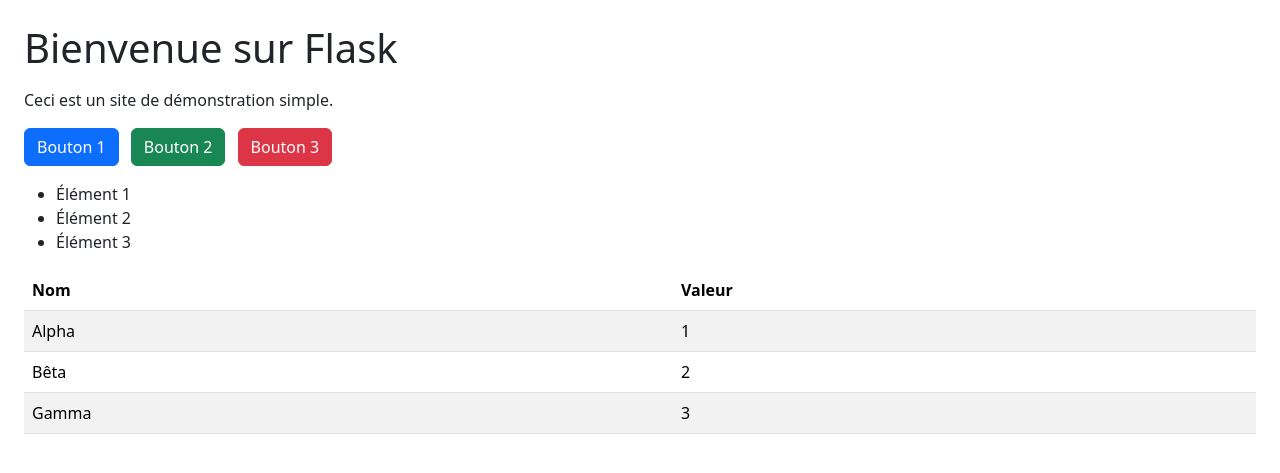
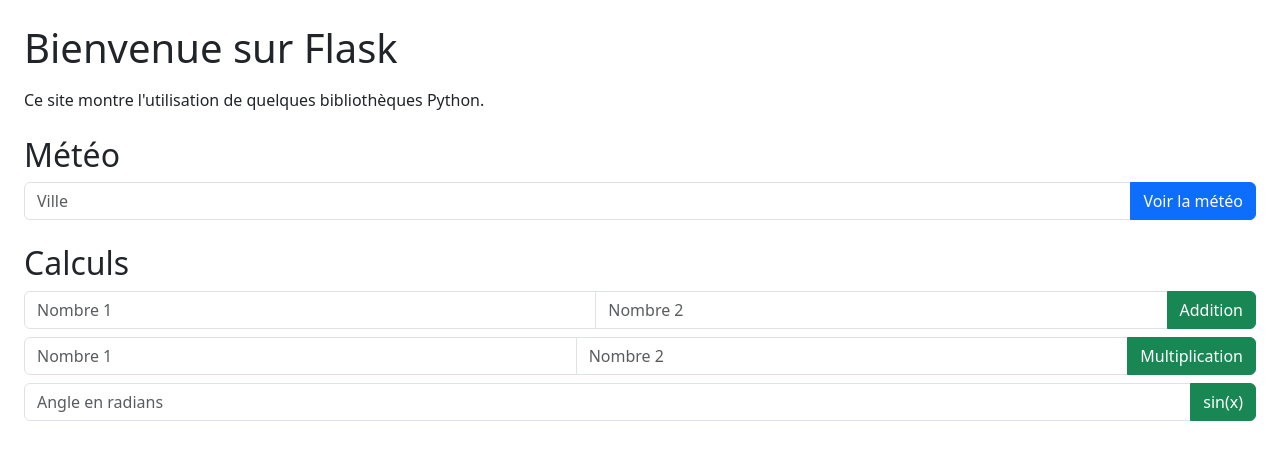
Before and after one commit to ThomLecha/WebSiteContainer-Test, a Flask app: page / in a window 1280 px wide. Shown: the top 473 px of the page. Run offline with Flask 3, Linux system fonts and the light colour scheme.

Commit message:
Add weather and math demo features

```diff
--- a/main.py
+++ b/main.py
@@ -1,12 +1,65 @@
-from flask import Flask, render_template
+from flask import Flask, render_template, request
 import os
+import math
+import requests
 
 app = Flask(__name__)
 
 
 @app.route('/')
 def index():
-    return render_template('index.html')
+    return render_template('index.html', weather=None, add_result=None, multiply_result=None, sin_result=None)
+
+
+@app.route('/weather', methods=['POST'])
+def weather():
+    city = request.form.get('city')
+    info = None
+    if city:
+        try:
+            response = requests.get(f"https://wttr.in/{city}?format=j1", timeout=5)
+            data = response.json()
+            current = data['current_condition'][0]
+            info = {
+                'temperature': current['temp_C'],
+                'description': current['weatherDesc'][0]['value'],
+                'humidity': current['humidity']
+            }
+        except Exception:
+            info = {'error': 'Impossible de récupérer la météo.'}
+    return render_template('index.html', weather=info, add_result=None, multiply_result=None, sin_result=None)
+
+
+@app.route('/add', methods=['POST'])
+def add():
+    try:
+        a = float(request.form.get('a'))
+        b = float(request.form.get('b'))
+        result = a + b
+    except (TypeError, ValueError):
+        result = None
+    return render_template('index.html', add_result=result, weather=None, multiply_result=None, sin_result=None)
+
+
+@app.route('/multiply', methods=['POST'])
+def multiply():
+    try:
+        a = float(request.form.get('a'))
+        b = float(request.form.get('b'))
+        result = a * b
+    except (TypeError, ValueError):
+        result = None
+    return render_template('index.html', multiply_result=result, weather=None, add_result=None, sin_result=None)
+
+
+@app.route('/sin', methods=['POST'])
+def sin_operation():
+    try:
+        x = float(request.form.get('x'))
+        result = math.sin(x)
+    except (TypeError, ValueError):
+        result = None
+    return render_template('index.html', sin_result=result, weather=None, add_result=None, multiply_result=None)
 
 
 if __name__ == '__main__':
--- a/requirements.txt
+++ b/requirements.txt
@@ -1 +1,2 @@
 Flask==3.0.0
+requests==2.31.0
--- a/templates/index.html
+++ b/templates/index.html
@@ -7,29 +7,56 @@
   </head>
   <body class="p-4">
     <h1 class="mb-3">Bienvenue sur Flask</h1>
-    <p>Ceci est un site de démonstration simple.</p>
+    <p>Ce site montre l'utilisation de quelques bibliothèques Python.</p>
 
-    <div class="mb-3">
-      <button class="btn btn-primary me-2">Bouton 1</button>
-      <button class="btn btn-success me-2">Bouton 2</button>
-      <button class="btn btn-danger">Bouton 3</button>
-    </div>
+    <h2 class="mt-4">Météo</h2>
+    <form method="post" action="/weather" class="mb-3">
+      <div class="input-group">
+        <input type="text" name="city" class="form-control" placeholder="Ville" required>
+        <button class="btn btn-primary">Voir la météo</button>
+      </div>
+    </form>
+    {% if weather %}
+      {% if weather.error %}
+        <div class="alert alert-danger">{{ weather.error }}</div>
+      {% else %}
+        <div class="alert alert-info">
+          {{ weather.description }} - {{ weather.temperature }}°C, humidité {{ weather.humidity }}%
+        </div>
+      {% endif %}
+    {% endif %}
 
-    <ul class="mb-3">
-      <li>Élément 1</li>
-      <li>Élément 2</li>
-      <li>Élément 3</li>
-    </ul>
+    <h2 class="mt-4">Calculs</h2>
+    <form method="post" action="/add" class="mb-2">
+      <div class="input-group">
+        <input type="number" step="any" name="a" class="form-control" placeholder="Nombre 1" required>
+        <input type="number" step="any" name="b" class="form-control" placeholder="Nombre 2" required>
+        <button class="btn btn-success">Addition</button>
+      </div>
+    </form>
+    {% if add_result is not none %}
+      <div class="alert alert-secondary">Résultat addition : {{ add_result }}</div>
+    {% endif %}
 
-    <table class="table table-striped">
-      <thead>
-        <tr><th>Nom</th><th>Valeur</th></tr>
-      </thead>
-      <tbody>
-        <tr><td>Alpha</td><td>1</td></tr>
-        <tr><td>Bêta</td><td>2</td></tr>
-        <tr><td>Gamma</td><td>3</td></tr>
-      </tbody>
-    </table>
+    <form method="post" action="/multiply" class="mb-2">
+      <div class="input-group">
+        <input type="number" step="any" name="a" class="form-control" placeholder="Nombre 1" required>
+        <input type="number" step="any" name="b" class="form-control" placeholder="Nombre 2" required>
+        <button class="btn btn-success">Multiplication</button>
+      </div>
+    </form>
+    {% if multiply_result is not none %}
+      <div class="alert alert-secondary">Résultat multiplication : {{ multiply_result }}</div>
+    {% endif %}
+
+    <form method="post" action="/sin">
+      <div class="input-group">
+        <input type="number" step="any" name="x" class="form-control" placeholder="Angle en radians" required>
+        <button class="btn btn-success">sin(x)</button>
+      </div>
+    </form>
+    {% if sin_result is not none %}
+      <div class="alert alert-secondary">sin(x) = {{ sin_result }}</div>
+    {% endif %}
   </body>
 </html>
```
Also changed, not shown: README.md.
